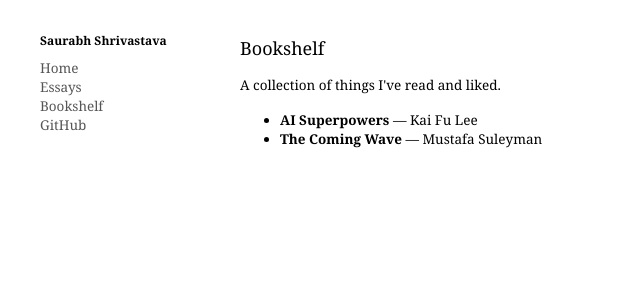
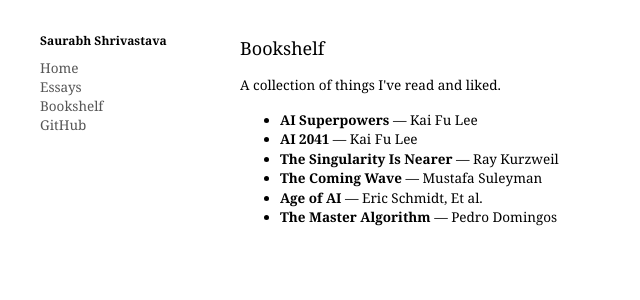
Before and after one commit to saurabhshrivastava1/saurabhshrivastava1.github.io, a Jekyll site: the page built from books.markdown, in a window 1280 px wide. Shown: the top 300 px of the page, without its empty margins (0-640 px from the left). Built offline with Jekyll 4.4.1, drawn with Linux system fonts in a browser that asks for light colours.

```diff
--- a/books.markdown
+++ b/books.markdown
@@ -25,8 +25,12 @@ layout: null
     <p>A collection of things I've read and liked.</p>
     <ul>
         <li><strong>AI Superpowers</strong> — Kai Fu Lee</li>
+        <li><strong>AI 2041</strong> — Kai Fu Lee</li>
+        <li><strong>The Singularity Is Nearer</strong> — Ray Kurzweil</li>
         <li><strong>The Coming Wave</strong> — Mustafa Suleyman</li>
-        </ul>
+        <li><strong>Age of AI</strong> — Eric Schmidt, Et al. </li>
+        <li><strong>The Master Algorithm</strong> — Pedro Domingos</li>
+    </ul>
 </div>
 
 </body>
```
